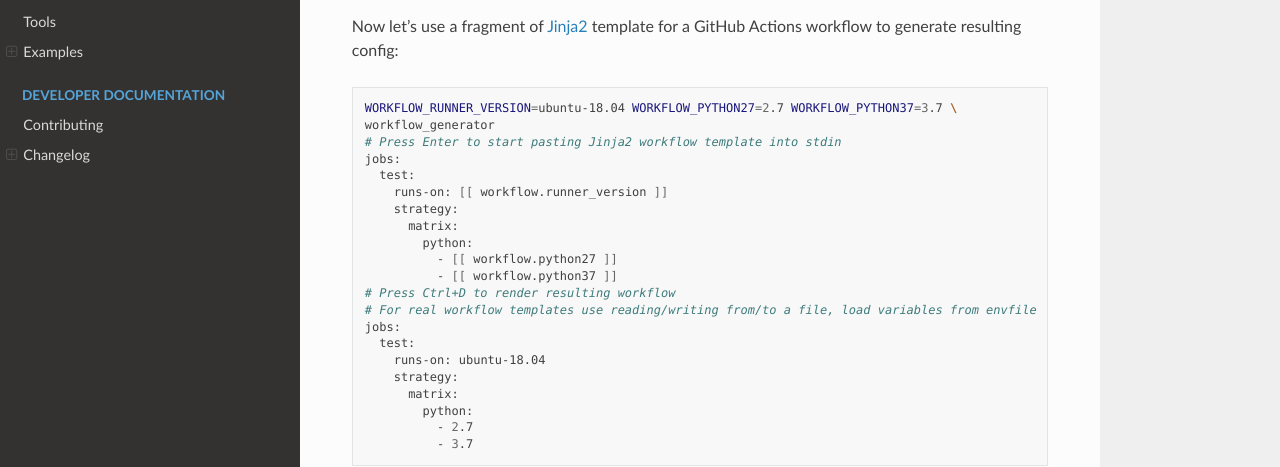
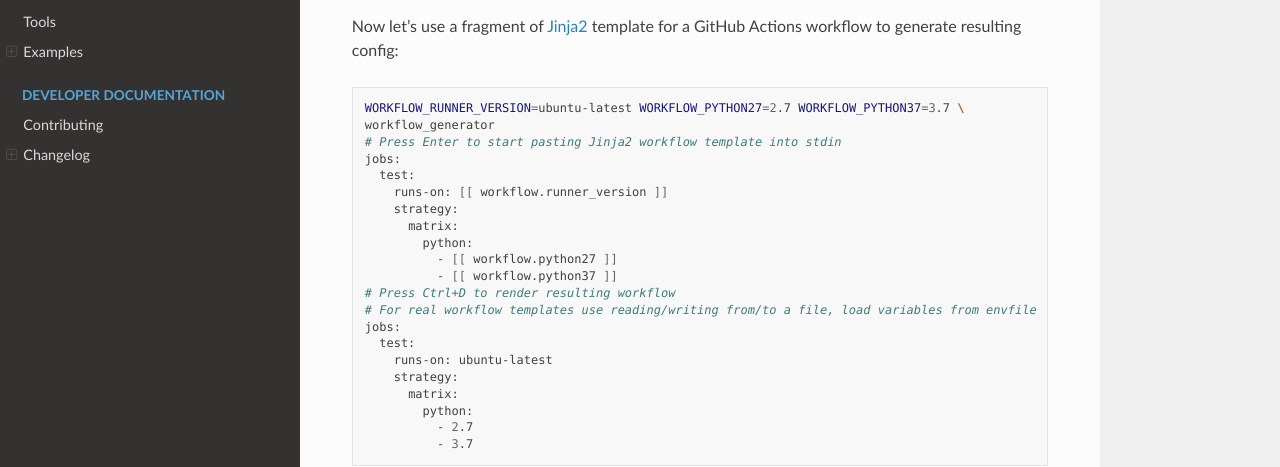
Before and after one commit to anna-money/workflow-tools, a Sphinx documentation site: the page built from docs/index.rst, in a window 1280 px wide and 900 px high, scrolled down 632 px. Shown: the part 159-626 px from the top of the window. Built offline with Sphinx 7.4.7 and the Read the Docs theme 2.0.0, drawn with Linux system fonts in a browser that asks for light colours.

Commit message:
Use ubuntu-latest instead ubuntu-18.04
Signed-off-by: Denis Arslanbekov <arslanbekov@gmail.com>

```diff
--- a/README.rst
+++ b/README.rst
@@ -38,7 +38,7 @@ Now let's use a fragment of `Jinja2`_ template for a GitHub Actions workflow to
 
 .. code-block:: bash
 
-  WORKFLOW_RUNNER_VERSION=ubuntu-18.04 WORKFLOW_PYTHON27=2.7 WORKFLOW_PYTHON37=3.7 \
+  WORKFLOW_RUNNER_VERSION=ubuntu-latest WORKFLOW_PYTHON27=2.7 WORKFLOW_PYTHON37=3.7 \
   workflow_generator
   # Press Enter to start pasting Jinja2 workflow template into stdin
   jobs:
@@ -53,7 +53,7 @@ Now let's use a fragment of `Jinja2`_ template for a GitHub Actions workflow to
   # For real workflow templates use reading/writing from/to a file, load variables from envfile
   jobs:
     test:
-      runs-on: ubuntu-18.04
+      runs-on: ubuntu-latest
       strategy:
         matrix:
           python:
--- a/docs/index.rst
+++ b/docs/index.rst
@@ -42,7 +42,7 @@ Now let's use a fragment of `Jinja2`_ template for a GitHub Actions workflow to
 
 .. code-block:: bash
 
-  WORKFLOW_RUNNER_VERSION=ubuntu-18.04 WORKFLOW_PYTHON27=2.7 WORKFLOW_PYTHON37=3.7 \
+  WORKFLOW_RUNNER_VERSION=ubuntu-latest WORKFLOW_PYTHON27=2.7 WORKFLOW_PYTHON37=3.7 \
   workflow_generator
   # Press Enter to start pasting Jinja2 workflow template into stdin
   jobs:
@@ -57,7 +57,7 @@ Now let's use a fragment of `Jinja2`_ template for a GitHub Actions workflow to
   # For real workflow templates use reading/writing from/to a file, load variables from envfile
   jobs:
     test:
-      runs-on: ubuntu-18.04
+      runs-on: ubuntu-latest
       strategy:
         matrix:
           python:
```
Also changed, not shown: 3 other files.
